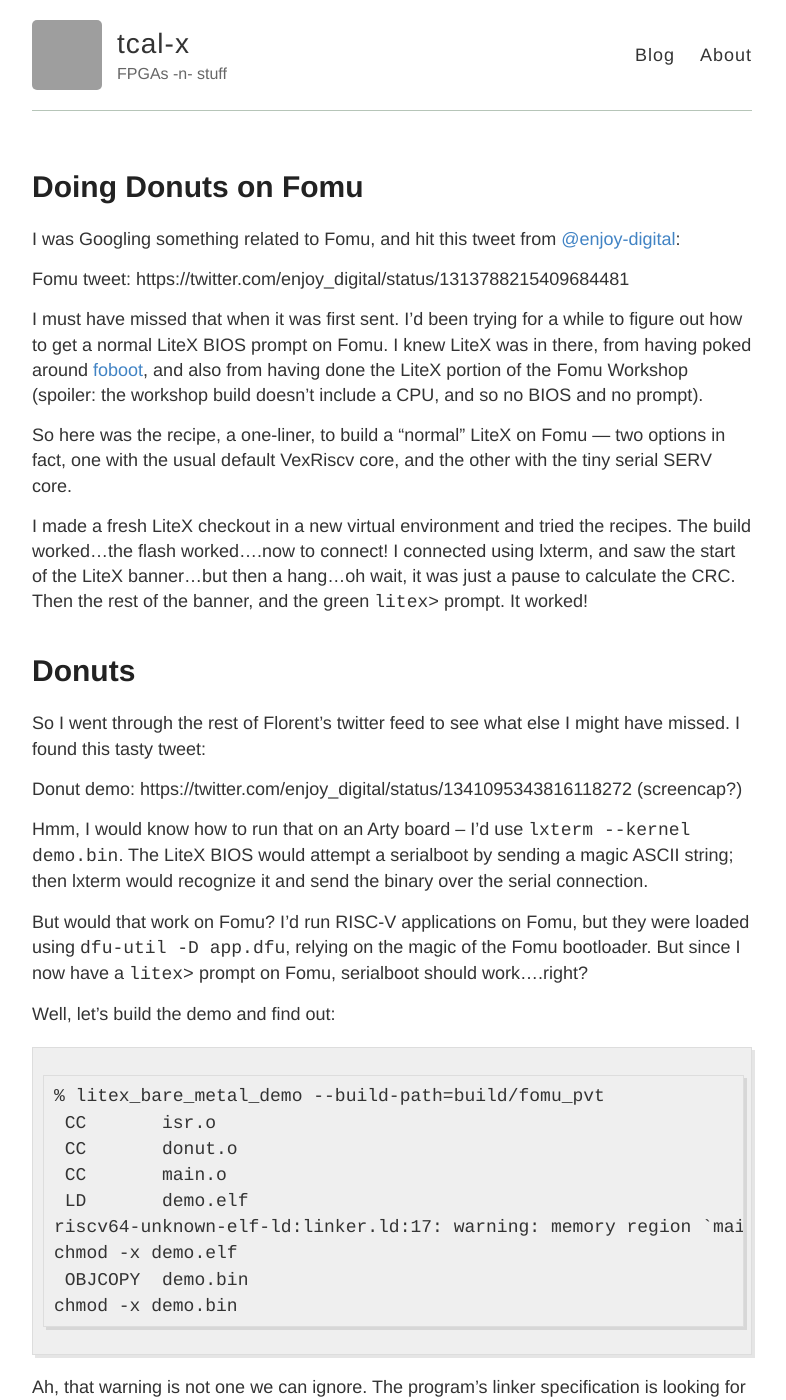
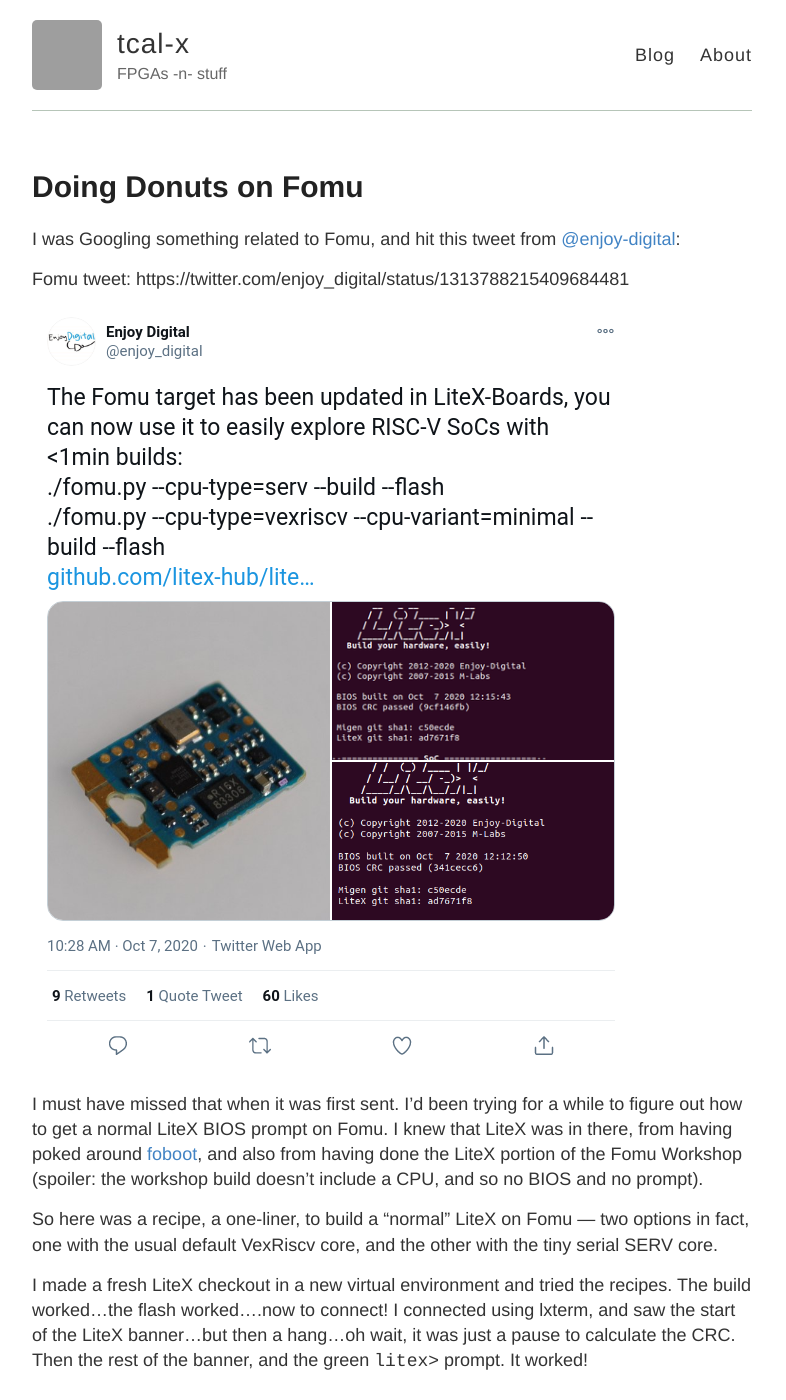
Before and after one commit to tcal-x/tcal-x.github.io, a Jekyll site: the page built from _posts/2021-01-23-Fomu-Donut.md, in a window 1280 px wide and 1400 px high. Shown: the whole window, without its empty margins (248-1034 px from the left). Built offline with Jekyll 4.4.1, drawn with Linux system fonts in a browser that asks for light colours; some of the changed text lies outside the part shown; grey boxes are pictures that could not be loaded.

Commit message:
Add tweet grabs and links.
Signed-off-by: Tim Callahan <tcal@google.com>

````diff
--- a/_posts/2021-01-23-Fomu-Donut.md
+++ b/_posts/2021-01-23-Fomu-Donut.md
@@ -7,12 +7,15 @@ I was Googling something related to Fomu, and hit this tweet from [@enjoy-digita
 
 Fomu tweet: https://twitter.com/enjoy_digital/status/1313788215409684481
 
+[![https://twitter.com/enjoy_digital/status/1313788215409684481](/images/litex-fomu.png)](https://twitter.com/enjoy_digital/status/1313788215409684481)
+
+
 I must have missed that when it was first sent.  I'd been trying for a while to figure out
-how to get a normal LiteX BIOS prompt on Fomu.  I knew LiteX was in there, from having poked around
+how to get a normal LiteX BIOS prompt on Fomu.  I knew that LiteX was in there, from having poked around
 [foboot](..), and also from having done the LiteX portion of the Fomu Workshop (spoiler: the workshop
 build doesn't include a CPU, and so no BIOS and no prompt).
 
-So here was the recipe, a one-liner, to build a "normal" LiteX on Fomu --- two options in fact,
+So here was a recipe, a one-liner, to build a "normal" LiteX on Fomu --- two options in fact,
 one with the usual default VexRiscv core, and the other with the tiny serial SERV core.
 
 I made a fresh LiteX checkout in a new virtual environment and tried the recipes.   The build worked...the flash worked....now to connect!    I connected using lxterm, and saw the start of the LiteX banner...but then a hang...oh wait, it was just a pause to calculate the CRC.   Then the rest of the banner, and the green `litex>` prompt.   It worked!
@@ -22,11 +25,12 @@ I made a fresh LiteX checkout in a new virtual environment and tried the recipes
 So I went through the rest of Florent's twitter feed to see what else I might have missed.   I found this tasty tweet:
 
 Donut demo: https://twitter.com/enjoy_digital/status/1341095343816118272
-(screencap?)
 
-Hmm, I would know how to run that on an Arty board -- I'd use `lxterm --kernel demo.bin`.   The LiteX BIOS would attempt a serialboot by sending a magic ASCII string; then lxterm would recognize it and send the binary over the serial connection.
+[![https://twitter.com/enjoy_digital/status/1341095343816118272](/images/litex-donut.png)](https://twitter.com/enjoy_digital/status/1341095343816118272)
 
-But would that work on Fomu?   I'd run RISC-V applications on Fomu, but they were loaded using `dfu-util -D app.dfu`, relying on the magic of the Fomu bootloader.    But since I now have a `litex>` prompt on Fomu, serialboot should work....right?
+Hmm, I know how I would run that on an Arty board -- I would use `lxterm --kernel demo.bin`.   The LiteX BIOS would attempt a serialboot by sending a magic ASCII string; then lxterm would recognize it and send the binary over the serial connection.
+
+But would that work on Fomu?   I've run RISC-V applications on Fomu, but they were loaded using `dfu-util -D app.dfu`, relying on the magic of the Fomu bootloader.    Since I now have a `litex>` prompt on Fomu, serialboot should work....right?
 
 Well, let's build the demo and find out:
 ```
````
Also changed, not shown: images/litex-donut.png (added), images/litex-fomu.png (added).
